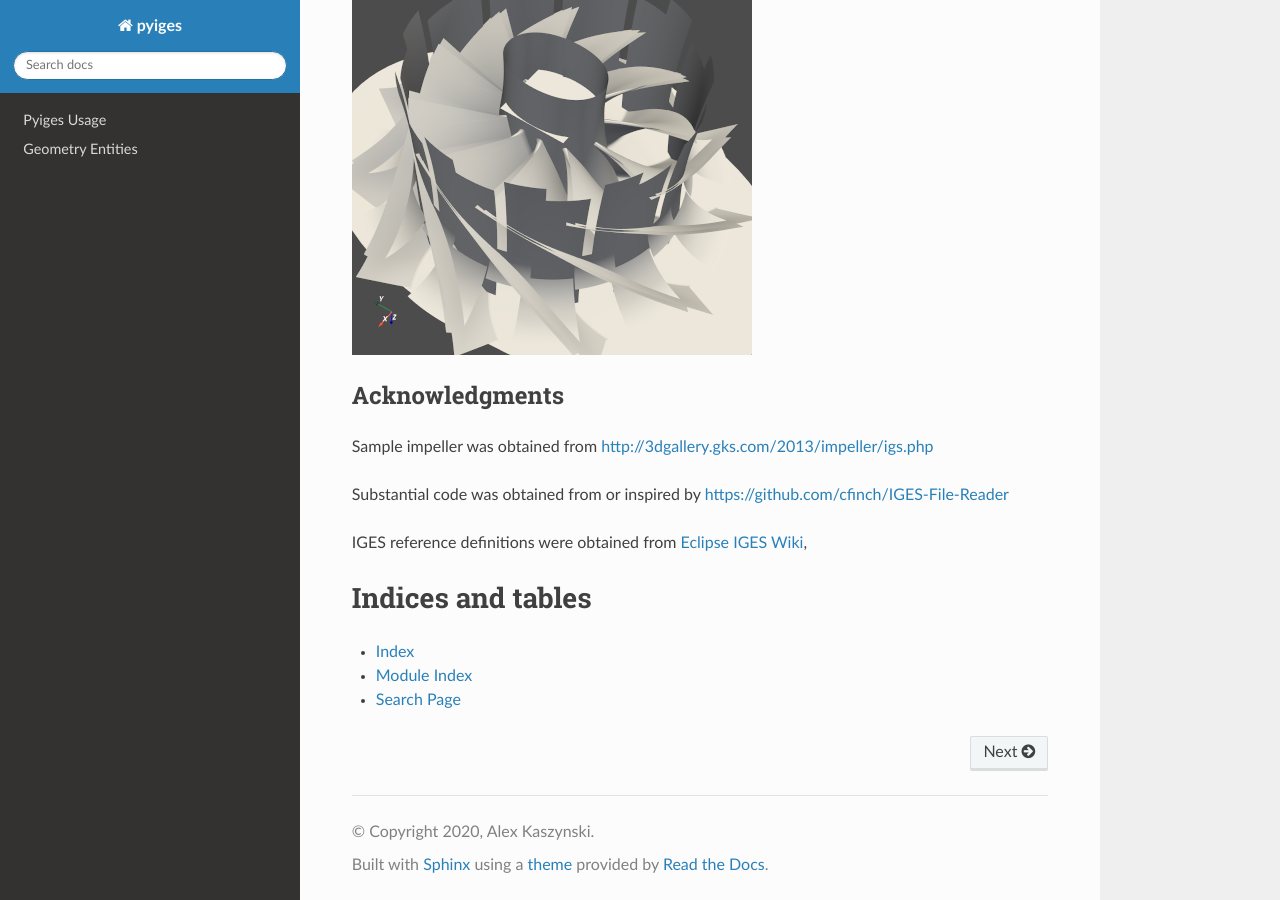
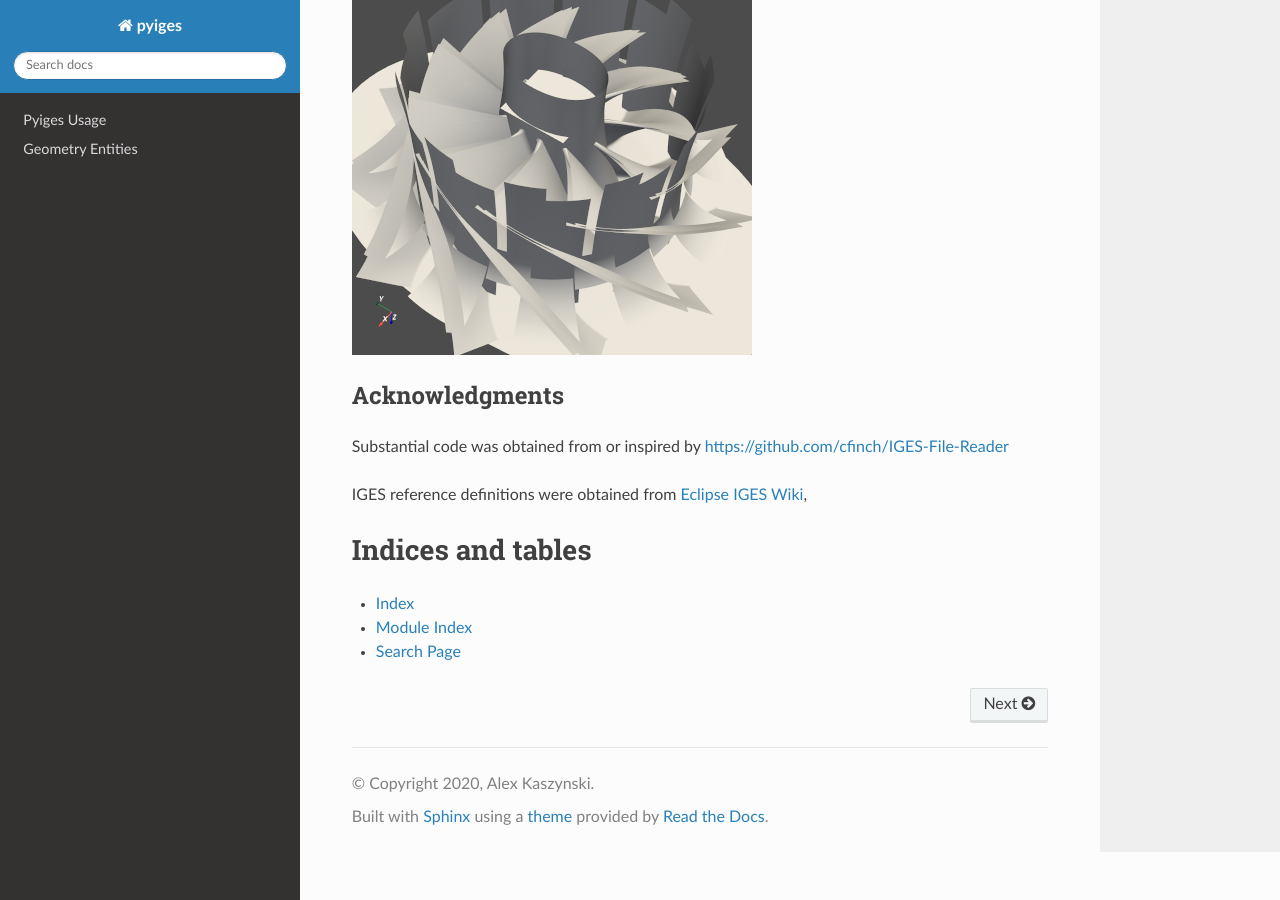
Before and after one commit to pyvista/pyiges, a Sphinx documentation site: the page built from docs/index.rst, in a window 1280 px wide and 900 px high, scrolled down 2202 px. Built offline with Sphinx 7.4.7 and the Read the Docs theme 2.0.0, drawn with Linux system fonts in a browser that asks for light colours; the version number could not be read and is left out.

Commit message:
Update index.rst

```diff
--- a/docs/index.rst
+++ b/docs/index.rst
@@ -87,8 +87,6 @@ Surfaces
 
 Acknowledgments
 ---------------
-Sample impeller was obtained from http://3dgallery.gks.com/2013/impeller/igs.php
-
 Substantial code was obtained from or inspired by https://github.com/cfinch/IGES-File-Reader
 
 IGES reference definitions were obtained from `Eclipse IGES Wiki <https://wiki.eclipse.org/IGES_file_Specification#Rational_B-Spline_Curve_.28Type_126.29>`_,
```
